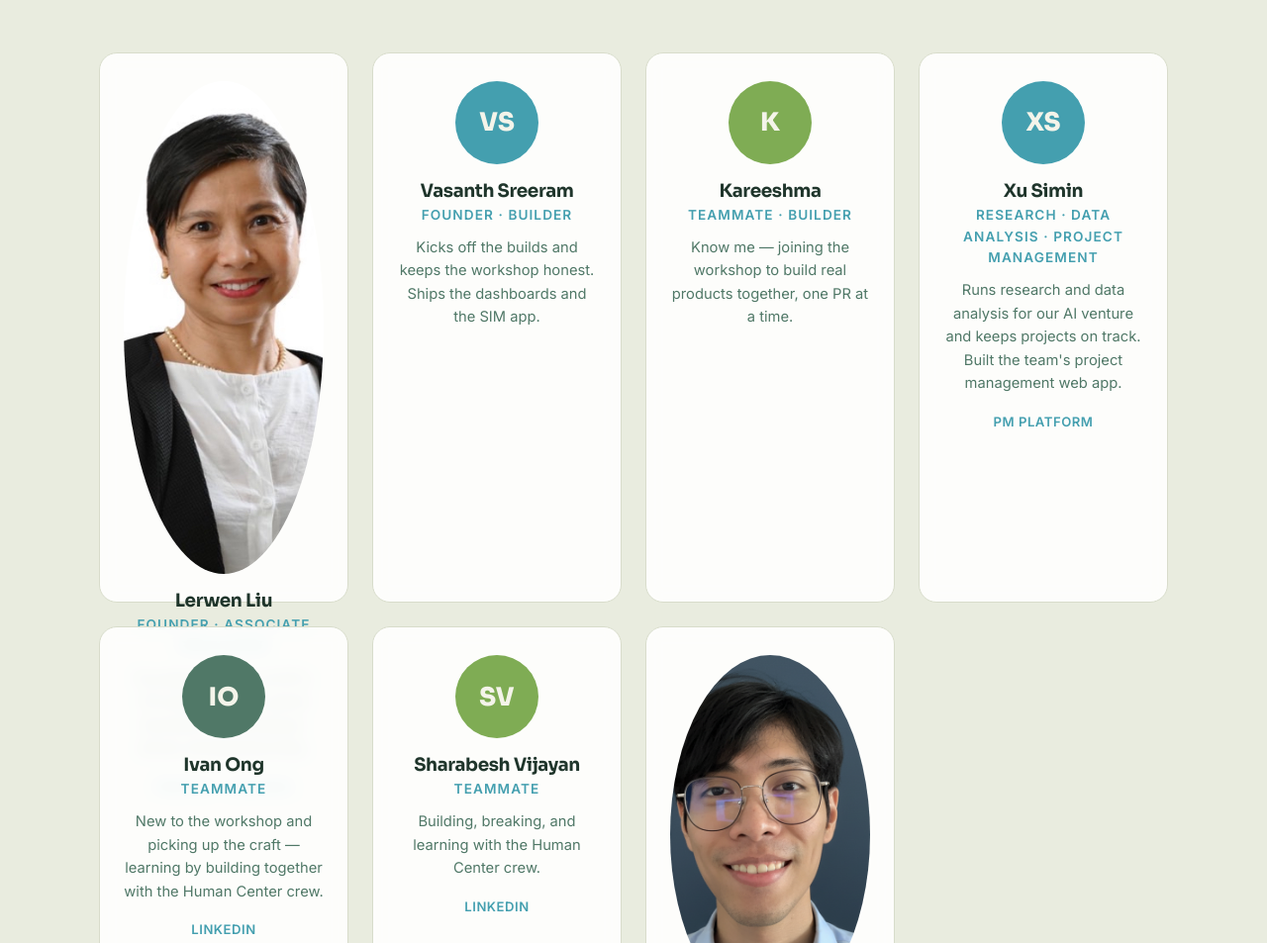
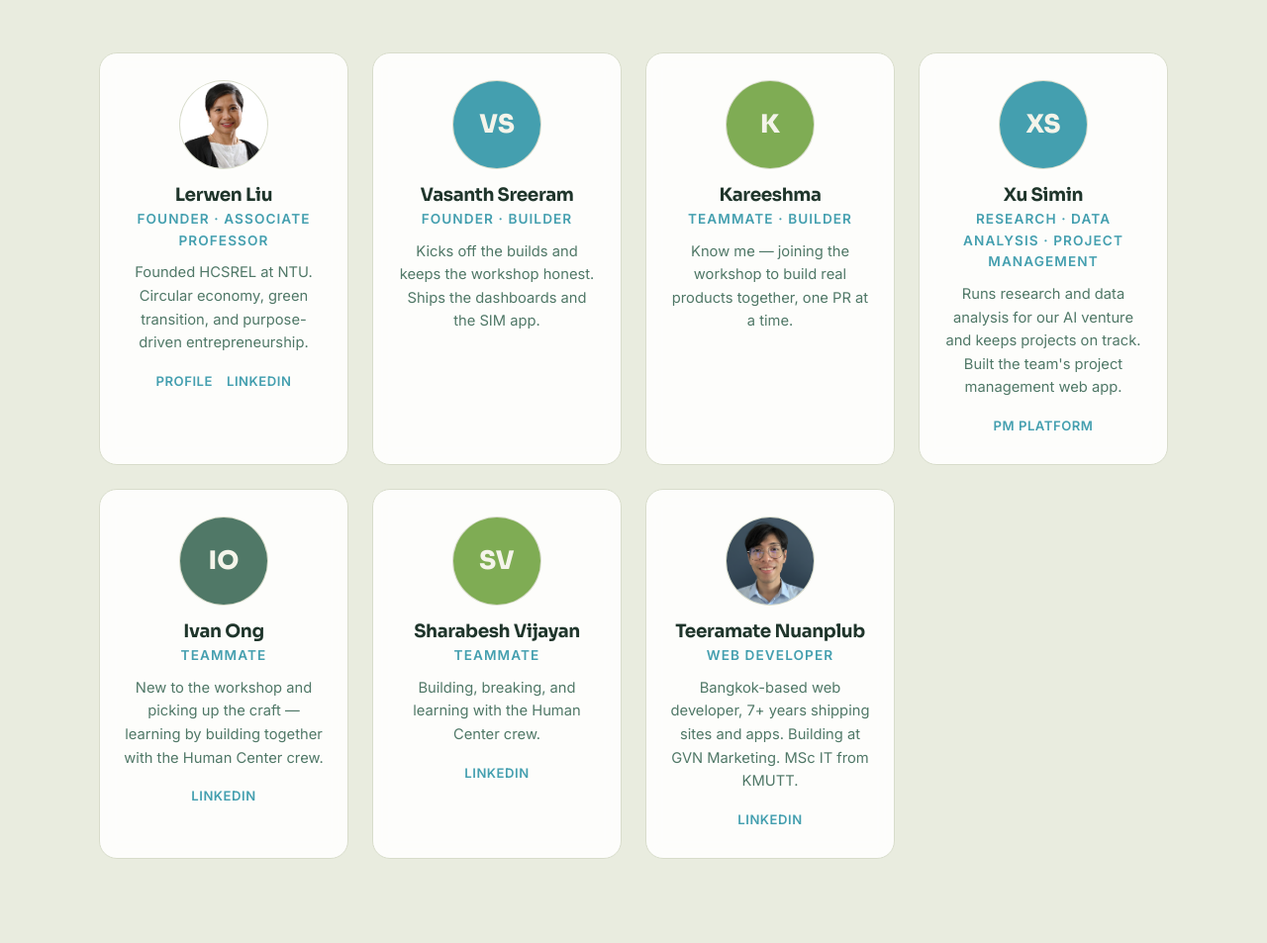
Before and after one commit to Human-center/team-site, a plain HTML site: page index.html in a window 1280 px wide. Shown: the part 2500-3453 px from the top of the page at 99% size. Drawn offline with nearby package versions, Linux system fonts and the light colour scheme; animation ran at ten frames a second.

Commit message:
Fix team photos as cropped circles
Wrap portraits in a fixed 88px avatar so they no longer stretch to the card width.

```diff
--- a/js/main.js
+++ b/js/main.js
@@ -81,7 +81,7 @@
       .toUpperCase()
       .slice(0, 2);
     const avatar = member.photo
-      ? '<img class="member-avatar" src="' + esc(member.photo) + '" alt="' + esc(member.name) + '" />'
+      ? '<div class="member-avatar has-photo"><img src="' + esc(member.photo) + '" alt="' + esc(member.name) + '" /></div>'
       : '<div class="member-avatar" style="background:' + esc(member.color) + '">' + esc(initials) + "</div>";
 
     const links = [];
--- a/styles.css
+++ b/styles.css
@@ -497,10 +497,12 @@ code {
 }
 
 .member-avatar {
-  width: 84px;
-  height: 84px;
+  width: 88px;
+  height: 88px;
   margin: 0 auto 16px;
   border-radius: 50%;
+  overflow: hidden;
+  flex-shrink: 0;
   display: flex;
   align-items: center;
   justify-content: center;
@@ -508,6 +510,12 @@ code {
   font-weight: 800;
   font-size: 1.6rem;
   color: var(--cream);
+  background: var(--cream-2);
+  box-shadow: 0 0 0 1px var(--line);
+}
+
+.member-avatar.has-photo {
+  background: var(--cream-2);
 }
 
 .member-card h3 {
@@ -527,12 +535,6 @@ code {
 .member-bio {
   color: var(--muted);
   font-size: 0.92rem;
-}
-
-img.member-avatar {
-  display: block;
-  object-fit: cover;
-  object-position: center top;
 }
 
 .member-card.is-link {
@@ -561,11 +563,12 @@ img.member-avatar {
   text-decoration: underline;
 }
 
-.member-avatar img,
-img.member-avatar {
+.member-avatar img {
+  display: block;
   width: 100%;
   height: 100%;
   object-fit: cover;
+  object-position: center 18%;
 }
 
 .modal {
@@ -636,6 +639,7 @@ img.member-avatar {
   width: 100%;
   height: 100%;
   object-fit: cover;
+  object-position: center 18%;
 }
 
 .modal-bio {
@@ -677,7 +681,7 @@ body.modal-open {
   width: 100%;
   aspect-ratio: 3 / 4;
   object-fit: cover;
-  object-position: center top;
+  object-position: center 12%;
   border-radius: 28px;
   background: var(--cream-2);
   border: 1px solid var(--line);
```
